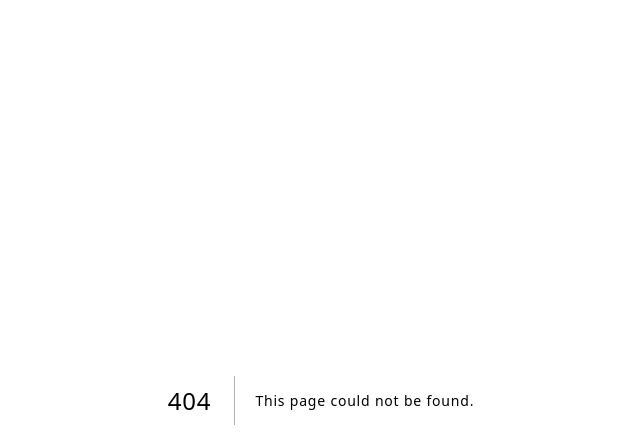
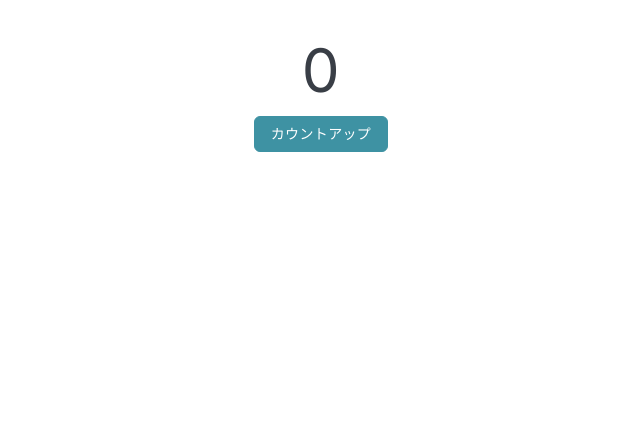
Before and after one commit to my1105/todo-sample, a Next.js app: page /practice/02 in a window 1280 px wide. Before the commit this address had no page. Shown: the top 448 px of the page, without its empty margins (319-959 px from the left). Built offline with nearby package versions, Linux system fonts and the light colour scheme; what tailwindcss-scoped-groups would draw is missing.

Commit message:
カスタムフック

```diff
--- /dev/null
+++ b/src/hooks/useCountUp.ts
@@ -0,0 +1,22 @@
+import { useState } from "react";
+
+type useCountUp = () => {
+  count: number,
+  onClickCountUp: () => void;
+
+}
+
+export const useCountUp: useCountUp = () => {
+  const [count, setCount] = useState(0);
+
+  const onClickCountUp = () => {
+    setCount((prevState) => prevState + 1);
+  };
+
+
+  return{
+    count,
+    onClickCountUp,
+};
+
+};
--- /dev/null
+++ b/src/pages/practice/02.tsx
@@ -0,0 +1,29 @@
+import { NextPage } from "next";
+
+
+import Button from "@/components/common/parts/Button";
+import { useCountUp } from "@/hooks/useCountUp";
+
+
+
+const Page: NextPage = () => {
+  const { count, onClickCountUp} = useCountUp();
+
+
+  return(
+    <div className="mx-auto mt-10 max-w-4xl">
+      <div className="flex justify-center">
+        <div>
+        <h2 className="mb-4 text-center text-6xl">{count}</h2>
+          <Button
+          onClick={onClickCountUp}
+          label="カウントアップ"
+          variant="primary"
+          />
+        </div>
+      </div>
+    </div>
+);
+};
+
+export default Page;
```
